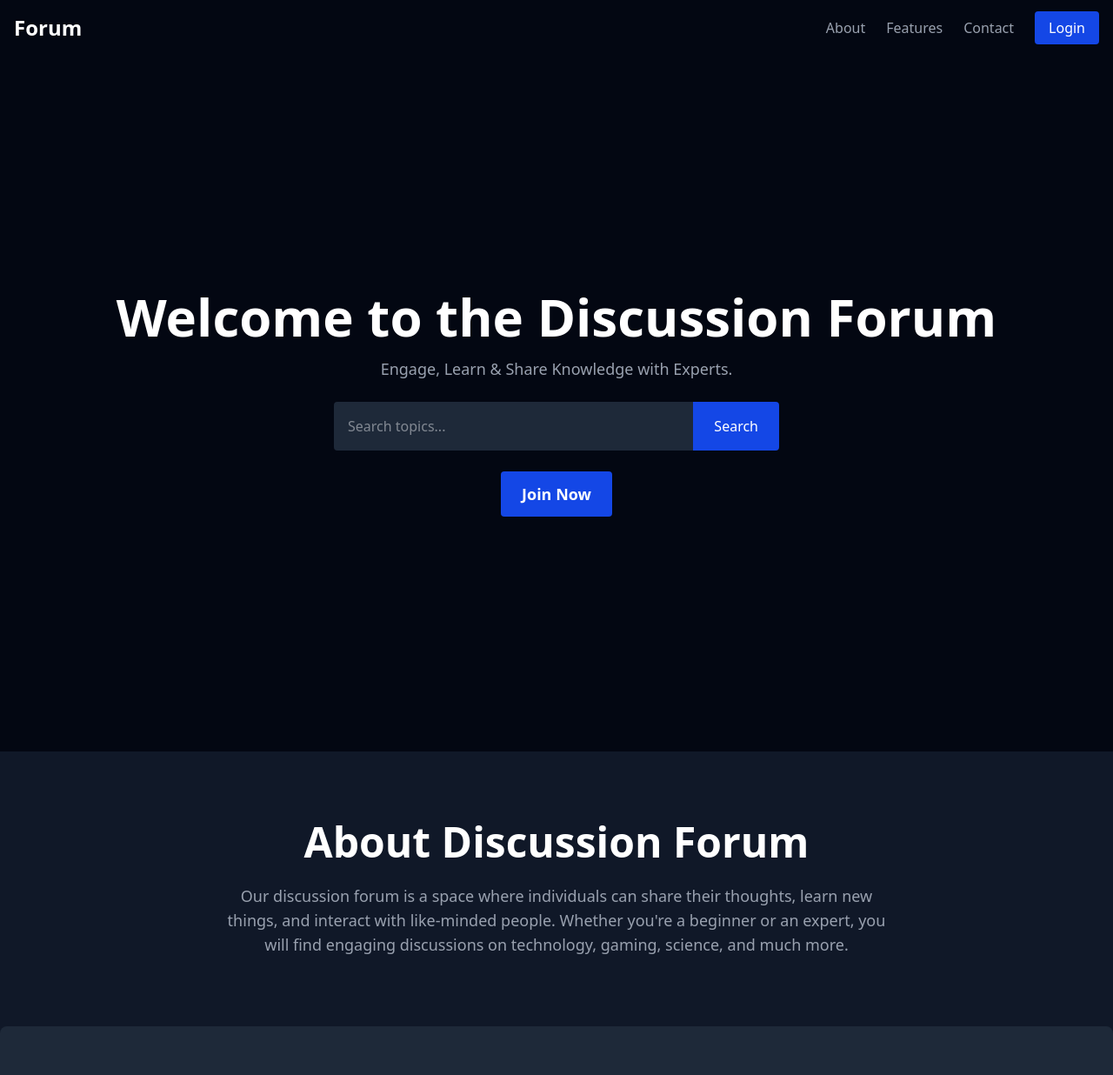
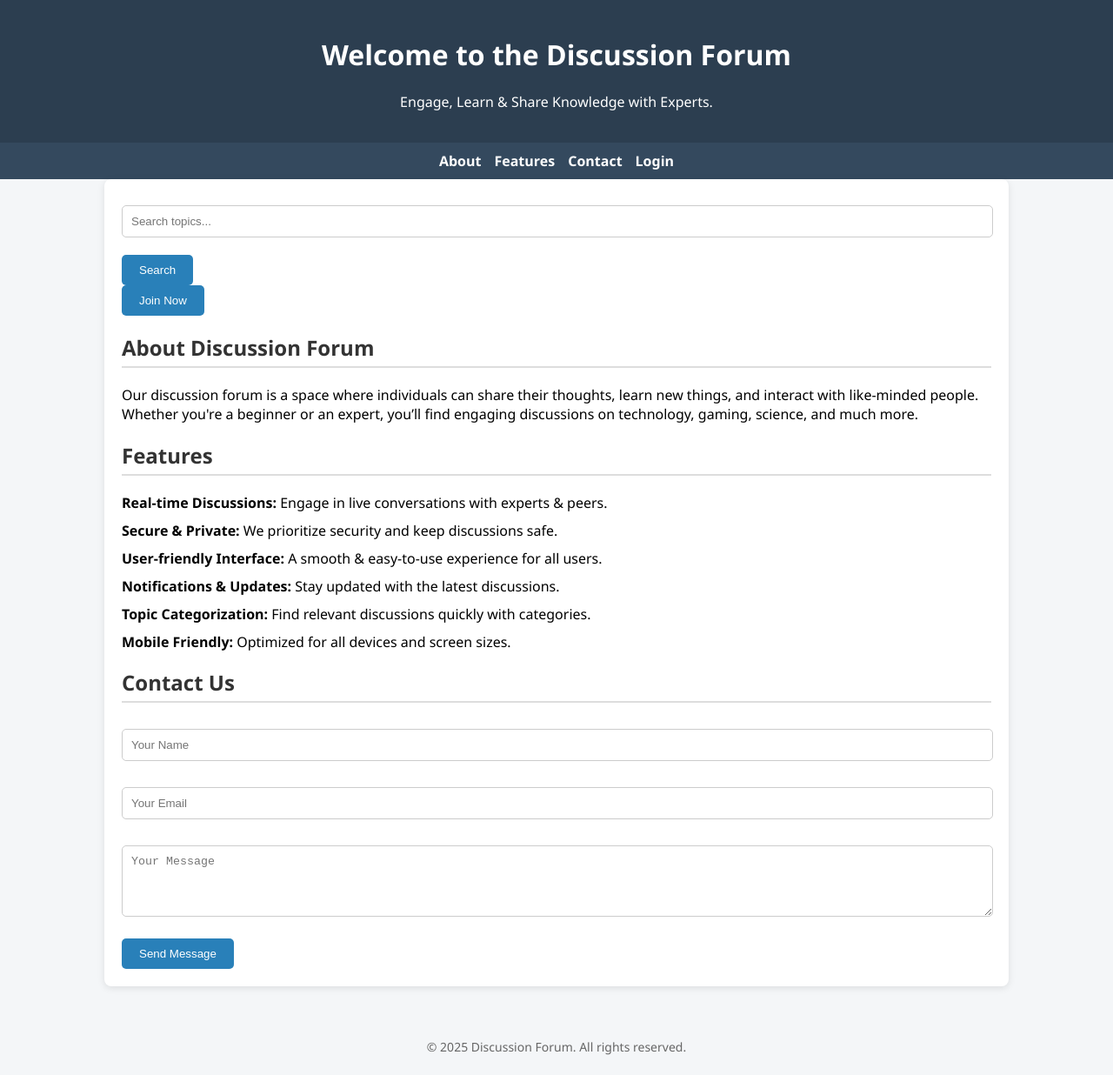
Before and after one commit to Rizwan-Khan-10/Discussion-Forum-Website, a website: page Frontend/html/index.html in a window 1280 px wide. Shown: the top 1236 px of the page at 87% size. Drawn offline with Linux system fonts and the light colour scheme.

Commit message:
Update index.html

```diff
--- a/Frontend/html/index.html
+++ b/Frontend/html/index.html
@@ -2,94 +2,154 @@
 <html lang="en">
 <head>
     <meta charset="UTF-8">
-    <meta name="viewport" content="width=device-width, initial-scale=1.0">
-    <title>Document</title>
-    <link rel="stylesheet" href="../css/style.css">
+    <title>Discussion Forum</title>
+    <style>
+        html {
+            scroll-behavior: smooth;
+        }
+
+        body {
+            font-family: 'Segoe UI', Tahoma, Geneva, Verdana, sans-serif;
+            background: #f4f6f8;
+            margin: 0;
+            padding: 0;
+        }
+
+        header {
+            background-color: #2c3e50;
+            color: white;
+            padding: 20px;
+            text-align: center;
+        }
+
+        nav {
+            background-color: #34495e;
+            padding: 10px;
+            display: flex;
+            justify-content: center;
+            gap: 15px;
+        }
+
+        nav a {
+            color: white;
+            text-decoration: none;
+            font-weight: bold;
+        }
+
+        nav a:hover {
+            text-decoration: underline;
+        }
+
+        .container {
+            padding: 20px;
+            max-width: 1000px;
+            margin: auto;
+            background: white;
+            box-shadow: 0 2px 8px rgba(0,0,0,0.1);
+            border-radius: 8px;
+        }
+
+        h2 {
+            border-bottom: 2px solid #ddd;
+            padding-bottom: 5px;
+            color: #333;
+        }
+
+        input[type="text"], input[type="email"], textarea {
+            padding: 10px;
+            margin: 10px 5px 20px 0;
+            border: 1px solid #ccc;
+            border-radius: 5px;
+            width: calc(100% - 20px);
+        }
+
+        input[type="submit"], button {
+            background-color: #2980b9;
+            color: white;
+            padding: 10px 20px;
+            border: none;
+            border-radius: 5px;
+            cursor: pointer;
+        }
+
+        input[type="submit"]:hover, button:hover {
+            background-color: #1c5980;
+        }
+
+        footer {
+            text-align: center;
+            padding: 20px;
+            margin-top: 40px;
+            color: #666;
+            font-size: 14px;
+        }
+
+        .features ul {
+            list-style: none;
+            padding-left: 0;
+        }
+
+        .features ul li {
+            margin: 10px 0;
+        }
+    </style>
 </head>
-<body class="bg-gray-900 text-white">
+<body>
 
-    <!-- Navbar -->
-    <nav class="bg-gray-950 p-4 shadow-md">
-        <div class="container mx-auto flex justify-between items-center">
-            <a href="#" class="text-2xl font-bold text-white">Forum</a>
-            <ul class="flex space-x-6">
-                <li><a href="#about" class="text-gray-400 hover:text-white transition">About</a></li>
-                <li><a href="#features" class="text-gray-400 hover:text-white transition">Features</a></li>
-                <li><a href="#contact" class="text-gray-400 hover:text-white transition">Contact</a></li>
-                <li><a href="#" class="bg-blue-700 text-white px-4 py-2 rounded hover:bg-blue-800 transition">Login</a></li>
-            </ul>
-        </div>
-    </nav>
+<header>
+    <h1>Welcome to the Discussion Forum</h1>
+    <p>Engage, Learn & Share Knowledge with Experts.</p>
+</header>
 
-    <!-- Hero Section (Full Screen) -->
-    <section class="h-screen flex flex-col items-center justify-center text-center bg-gray-950">
-        <h1 class="text-6xl font-bold">Welcome to the Discussion Forum</h1>
-        <p class="text-gray-400 mt-4 text-lg">Engage, Learn & Share Knowledge with Experts.</p>
+<nav>
+    <a href="#">About</a>
+    <a href="#">Features</a>
+    <a href="#contact">Contact</a> <!-- Contact button scrolls here -->
+    <a href="login.html">Login</a>
+</nav>
 
-        <!-- Search Bar -->
-        <div class="mt-6 flex w-full max-w-lg">
-            <input type="text" placeholder="Search topics..." class="w-full p-4 rounded-l bg-gray-800 text-gray-200 focus:outline-none">
-            <button class="bg-blue-700 px-6 rounded-r text-white hover:bg-blue-800 transition">Search</button>
-        </div>
-
-        <!-- CTA -->
-        <a href="#" class="mt-6 px-6 py-3 bg-blue-700 text-lg font-semibold rounded hover:bg-blue-800 transition">Join Now</a>
+<div class="container">
+    <section>
+        <form>
+            <input type="text" placeholder="Search topics...">
+            <button type="submit">Search</button>
+        </form>
+        <button>Join Now</button>
     </section>
 
-    <!-- About Website -->
-    <section id="about" class="container mx-auto py-20">
-        <h2 class="text-5xl font-bold text-center">About Discussion Forum</h2>
-        <p class="text-gray-400 text-lg mt-6 text-center max-w-3xl mx-auto">
-            Our discussion forum is a space where individuals can share their thoughts, learn new things, and interact with like-minded people. Whether you're a beginner or an expert, you will find engaging discussions on technology, gaming, science, and much more.
+    <section>
+        <h2>About Discussion Forum</h2>
+        <p>
+            Our discussion forum is a space where individuals can share their thoughts, learn new things, and interact with like-minded people. Whether you're a beginner or an expert, you’ll find engaging discussions on technology, gaming, science, and much more.
         </p>
     </section>
 
-    <!-- Features Section -->
-    <section id="features" class="container mx-auto py-20 bg-gray-800 rounded-lg">
-        <h2 class="text-5xl font-bold text-center">Features</h2>
-        <div class="grid md:grid-cols-2 lg:grid-cols-3 gap-8 mt-10">
-            <div class="bg-gray-900 p-8 rounded-lg shadow-md">
-                <h3 class="text-2xl font-semibold">Real-time Discussions</h3>
-                <p class="text-gray-400 mt-2">Engage in live conversations with experts & peers.</p>
-            </div>
-            <div class="bg-gray-900 p-8 rounded-lg shadow-md">
-                <h3 class="text-2xl font-semibold">Secure & Private</h3>
-                <p class="text-gray-400 mt-2">We prioritize security and keep discussions safe.</p>
-            </div>
-            <div class="bg-gray-900 p-8 rounded-lg shadow-md">
-                <h3 class="text-2xl font-semibold">User-friendly Interface</h3>
-                <p class="text-gray-400 mt-2">A smooth & easy-to-use experience for all users.</p>
-            </div>
-            <div class="bg-gray-900 p-8 rounded-lg shadow-md">
-                <h3 class="text-2xl font-semibold">Notifications & Updates</h3>
-                <p class="text-gray-400 mt-2">Stay updated with the latest discussions.</p>
-            </div>
-            <div class="bg-gray-900 p-8 rounded-lg shadow-md">
-                <h3 class="text-2xl font-semibold">Topic Categorization</h3>
-                <p class="text-gray-400 mt-2">Find relevant discussions quickly with categories.</p>
-            </div>
-            <div class="bg-gray-900 p-8 rounded-lg shadow-md">
-                <h3 class="text-2xl font-semibold">Mobile Friendly</h3>
-                <p class="text-gray-400 mt-2">Optimized for all devices and screen sizes.</p>
-            </div>
-        </div>
+    <section class="features">
+        <h2>Features</h2>
+        <ul>
+            <li><strong>Real-time Discussions:</strong> Engage in live conversations with experts & peers.</li>
+            <li><strong>Secure & Private:</strong> We prioritize security and keep discussions safe.</li>
+            <li><strong>User-friendly Interface:</strong> A smooth & easy-to-use experience for all users.</li>
+            <li><strong>Notifications & Updates:</strong> Stay updated with the latest discussions.</li>
+            <li><strong>Topic Categorization:</strong> Find relevant discussions quickly with categories.</li>
+            <li><strong>Mobile Friendly:</strong> Optimized for all devices and screen sizes.</li>
+        </ul>
     </section>
 
-    <!-- Contact Us -->
-    <section id="contact" class="container mx-auto py-20">
-        <h2 class="text-5xl font-bold text-center">Contact Us</h2>
-        <form class="max-w-lg mx-auto bg-gray-800 p-8 rounded-lg mt-10">
-            <input type="text" placeholder="Your Name" class="w-full p-4 mb-4 bg-gray-700 text-gray-200 rounded focus:outline-none">
-            <input type="email" placeholder="Your Email" class="w-full p-4 mb-4 bg-gray-700 text-gray-200 rounded focus:outline-none">
-            <textarea placeholder="Your Message" class="w-full p-4 mb-4 bg-gray-700 text-gray-200 rounded focus:outline-none"></textarea>
-            <button class="w-full bg-blue-600 p-4 rounded-lg text-white hover:bg-blue-700 transition">Send Message</button>
+    <section id="contact"> <!-- This is the target for scrolling -->
+        <h2>Contact Us</h2>
+        <form>
+            <input type="text" placeholder="Your Name" required>
+            <input type="email" placeholder="Your Email" required>
+            <textarea rows="4" placeholder="Your Message" required></textarea>
+            <input type="submit" value="Send Message">
         </form>
     </section>
+</div>
 
-    <!-- Footer -->
-    <footer class="bg-gray-950 p-6 text-center text-gray-400">
-        <p>&copy; 2025 Discussion Forum. All rights reserved.</p>
-    </footer>
+<footer>
+    &copy; 2025 Discussion Forum. All rights reserved.
+</footer>
 
 </body>
 </html>
```
